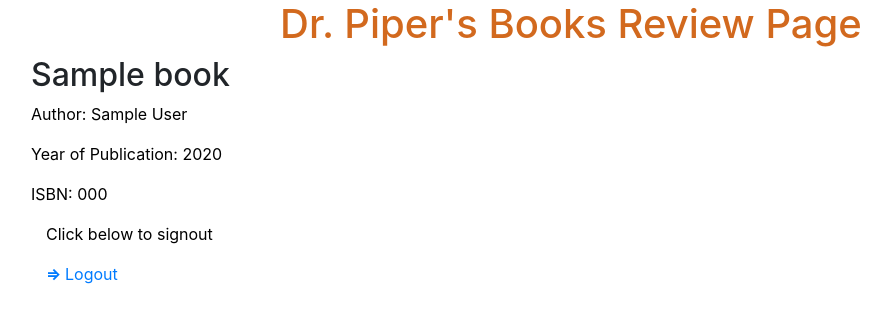
After one commit to olawaleibrahim/Web-Projects, a Flask app: page /books/1 in a window 1280 px wide. The commit adds this page. Shown: the top 323 px of the page, without its empty margins (69-960 px from the left). Run offline with Flask 2, Linux system fonts and the light colour scheme; tables that the repository leaves empty hold one stand-in row (values such as "Sample post").

Commit message:
New templates and functionalities added

```diff
--- a/Web Computing/project1/app.py
+++ b/Web Computing/project1/app.py
@@ -1,4 +1,5 @@
 import os
+import requests
 
 from flask import Flask, session, render_template, request
 from flask_sqlalchemy import SQLAlchemy
@@ -32,13 +33,70 @@ def home():
         email = request.form.get('email')
         password = request.form.get('password')
 
-        user = Users2(id=id, first_name=first_name, last_name=last_name, email=email, password=password)
-        db.session.add(user)
-        print(f'{first_name} {last_name}, {email} and {len(password)*"*"} are recorded')
-        db.session.commit()
+        user = Users2(id=id, first_name=first_name,
+                      last_name=last_name, email=email, password=password)
+        # db.session.add(user)
+        #print(f'{first_name} {last_name}, {email} and {len(password)*"*"} are recorded')
+        # db.session.commit()
+
+        db1.execute('INSERT INTO users2 (email, password, first_name, last_name) VALUES (:email, :password, :first_name, :last_name)',
+                    {"email": email, "password": password, "first_name": first_name, "last_name": last_name})
+
+        db1.commit()
 
         return render_template("home.html", first_name=first_name, last_name=last_name,
                                email=email, password=password)
 
     else:
         return 'Failed'
+
+
+@app.route('/books', methods=['POST', 'GET'])
+def books():
+    if request.method == 'GET':
+        return render_template("error.html", message="Access Denied. Login to enter books page")
+    else:
+        email = request.form.get("email")
+        password = request.form.get("password")
+
+        if db1.execute("SELECT * FROM users2 WHERE email=:email AND password=:password", {"email": email, "password": password}).fetchone():
+            return render_template("books.html")
+        else:
+            return render_template("error.html", message="Incorrect login details")
+
+@app.route('/books/<int:book_id>', methods=['POST', 'GET'])
+def book(book_id):
+    book = db1.execute("SELECT * FROM books WHERE idd=:idd", {"idd":book_id}).fetchone()
+    if book == None:
+        return render_template("error.html", message="No such book exist")
+    else:
+
+        return render_template("book.html", book=book)
+
+
+@app.route('/results', methods=['POST', 'GET'])
+def results():
+    if request.method == 'GET':
+        return render_template("error.html", message="Access Denied. Sign in and search for book")
+    else:
+        isbn = request.form.get("isbn")
+        title = request.form.get("title")
+        author = request.form.get("author")
+
+        if (db1.execute("SELECT * FROM books WHERE isbn=:isbn", {"isbn": isbn}).rowcount == 0) and (db1.execute("SELECT * FROM books WHERE title=:title", {"title": title}).rowcount == 0) and (db1.execute("SELECT * FROM books WHERE author=:author", {"author": author}).rowcount == 0):
+            return render_template("error.html", message="No book with matching records")
+
+        else:
+            books = db1.execute("SELECT * FROM books WHERE author=:author OR title=:title OR isbn=:isbn", {"author": author,"title": title, "isbn": isbn}).fetchall()
+
+            return render_template("results.html", books=books)
+
+
+def main():
+    res = requests.get("https://www.goodreads.com/book/review_counts.json",
+                       params={"key": "XpVcEz3pf5hXpJ7pzhMng", "isbns": "9781632168146"})
+    print(res.json())
+
+
+if __name__ == '__main__':
+    main()
--- /dev/null
+++ b/Web Computing/project1/templates/book.html
@@ -0,0 +1,24 @@
+{% extends "layouts.html" %}
+
+{% block title %}
+{{book.title}}
+{% endblock %}
+
+{% block body %}
+
+<div class="container">
+    <div class="row">
+        <div class="col-sm-8">
+            <h2>{{book.title}}</h2>
+            <p>Author: {{book.author}}</p>
+            <p>Year of Publication: {{book.year}}</p>
+            <p>ISBN: {{book.isbn}}</p>
+        </div>
+    </div>
+    <div class="col-sm-4">
+        <p>Click below to signout</p>
+        <a href="{{url_for('index')}}">Logout</a>
+    </div>
+</div>
+
+{% endblock %}
--- a/Web Computing/project1/templates/home.html
+++ b/Web Computing/project1/templates/home.html
@@ -7,9 +7,9 @@ Home Page
 {% block body %}
 
 <div class="container">
-    Registration successful. Login below:
+    Welcome {{first_name}}. Your registration was successful. Login below:
     <div>
-        <form>
+        <form action="{{ url_for('books') }}", method="POST">
             <h2>Sign In</h2>
             <div class="form-group">
                 <label>Email Address:</label></br>
--- a/Web Computing/project1/templates/index.html
+++ b/Web Computing/project1/templates/index.html
@@ -38,7 +38,7 @@ Register|Login
                         </form>
                     </div>
                     <div class="col-sm-8" style="background-color: rgb(253, 212, 220);">
-                        <form>
+                        <form action="{{ url_for('books') }}", method="POST">
                             <h2>Sign In</h2>
                             <div class="form-group">
                                 <label>Email Address:</label></br>
```
Also changed, not shown: Web Computing/project1/models.py (+8 -0 lines), Web Computing/project1/templates/books.html (added, +37 -0 lines), Web Computing/project1/templates/error.html (added, +12 -0 lines), Web Computing/project1/templates/results.html (added, +31 -0 lines).
